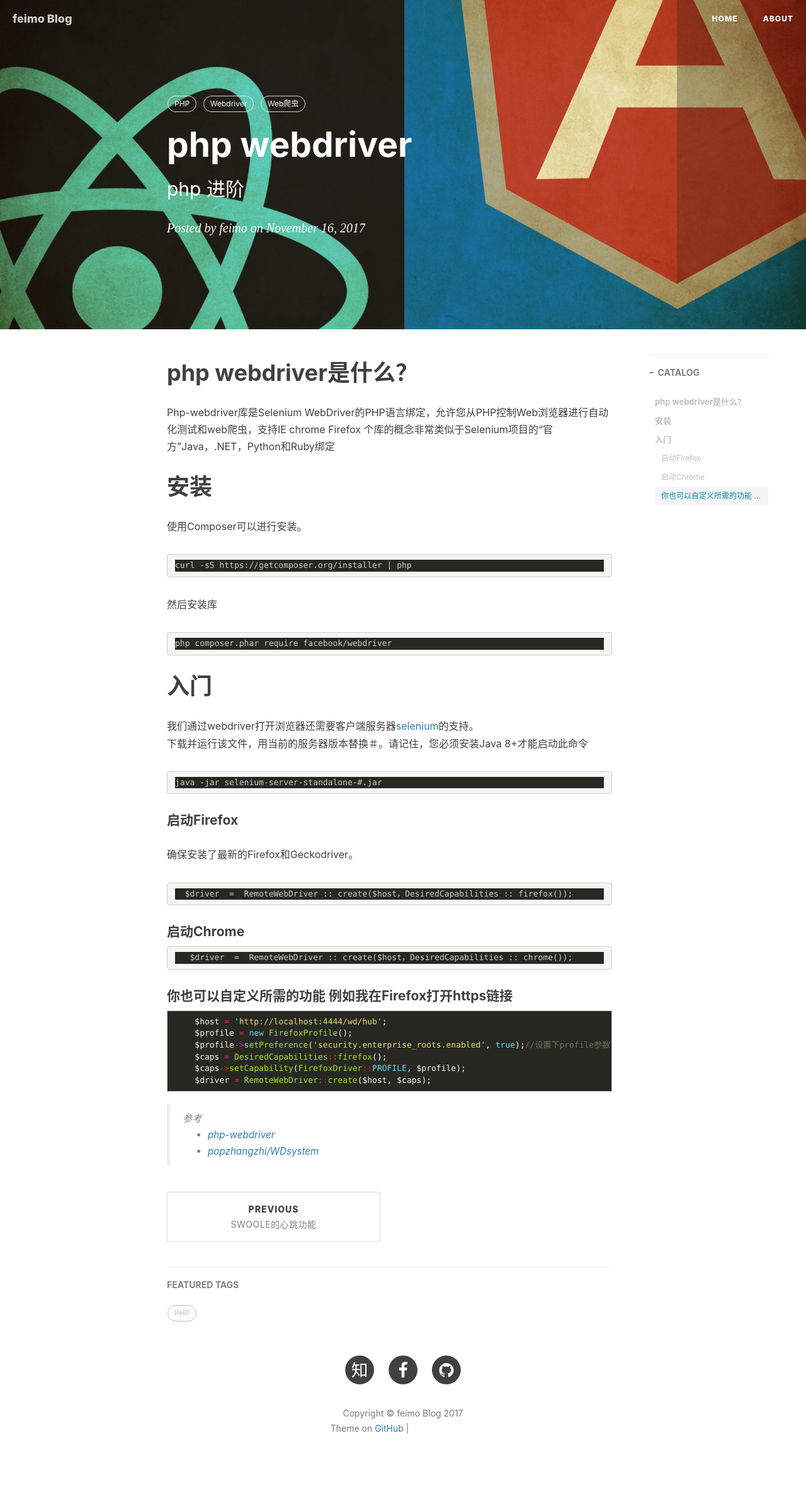
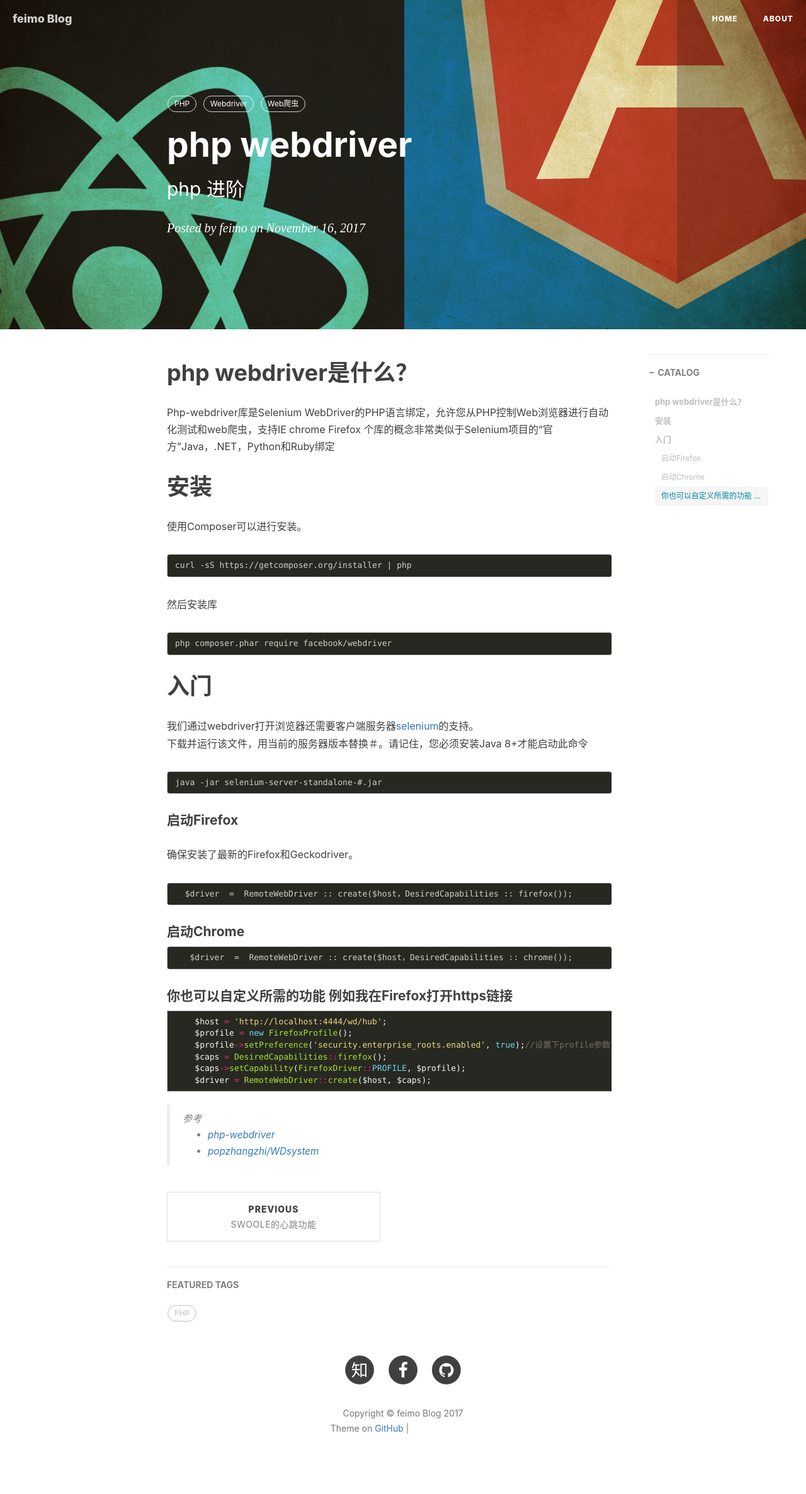
Before and after one commit to feimoc/feimoc.github.io, a Jekyll site: the page built from _posts/2017-11-16-php webdriver.md, in a window 1280 px wide. Shown: the whole page at 63% size. Built offline with Jekyll 4.4.1, drawn with Linux system fonts in a browser that asks for light colours; nearby versions of some CDN libraries; comment, search, counter and statistics services are not loaded; grey boxes are pictures that could not be loaded.

Commit message:
css/syntax.css

```diff
--- a/css/syntax.css
+++ b/css/syntax.css
@@ -12,7 +12,7 @@
 .highlight pre code {
   white-space: pre;       // forces <code> to respect <pre> formatting
 }
-pre { margin: 12px 0; padding: 8px 12px; word-wrap: break-word; /* IE 5.5-7 */ white-space: -moz-pre-wrap; /* Firefox 1.0-2.0 */ white-space: pre-wrap; /* current browsers */ }
+pre { margin: 12px 0; padding: 8px 12px; word-wrap: break-word;     background-color: #272822; /* IE 5.5-7 */ white-space: -moz-pre-wrap; /* Firefox 1.0-2.0 */ white-space: pre-wrap; /* current browsers */ }
 pre > code { margin: 0; padding: 0; font-size: 13px; color: #d1d1c9; border: none; background-color: #272822; }
 
 
```
